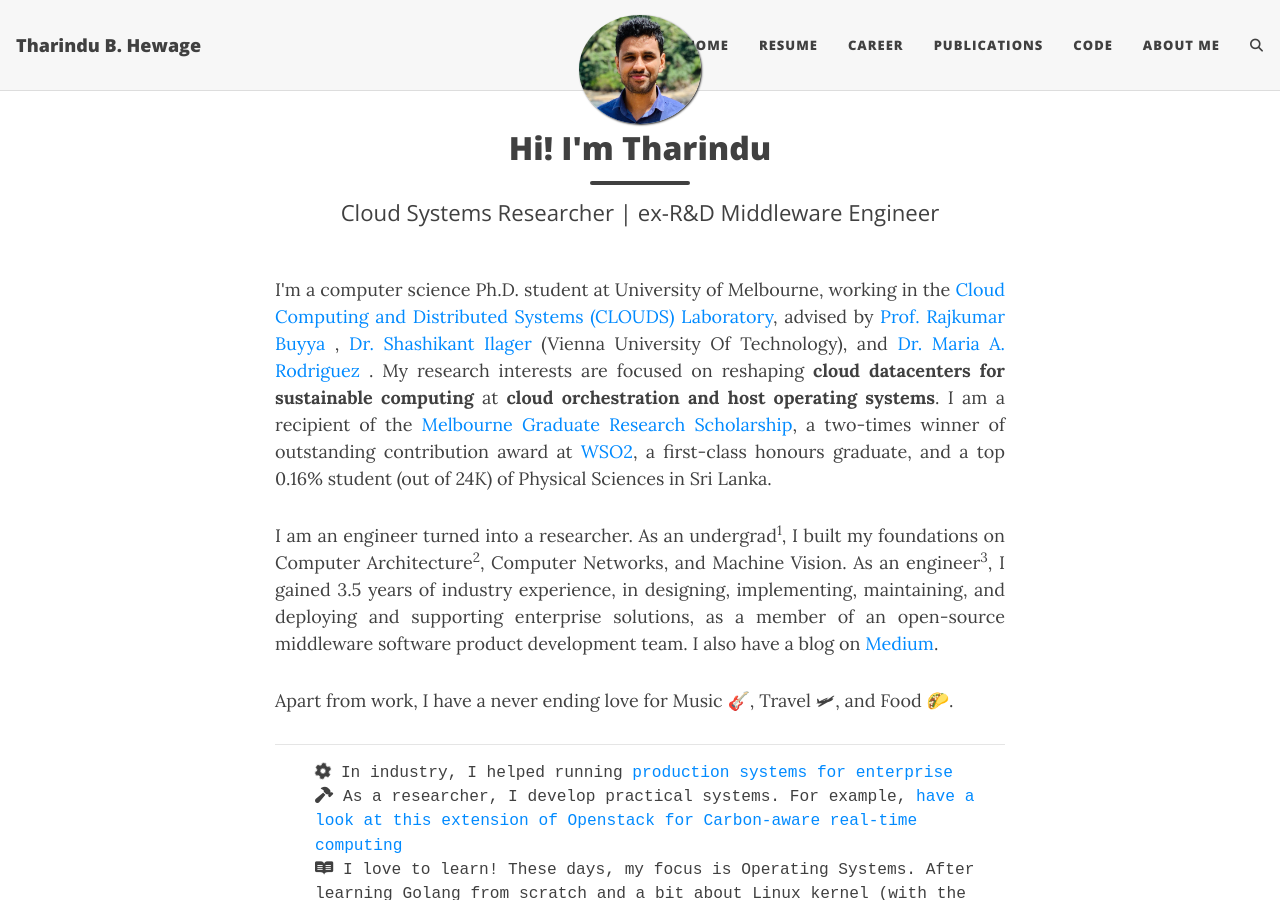
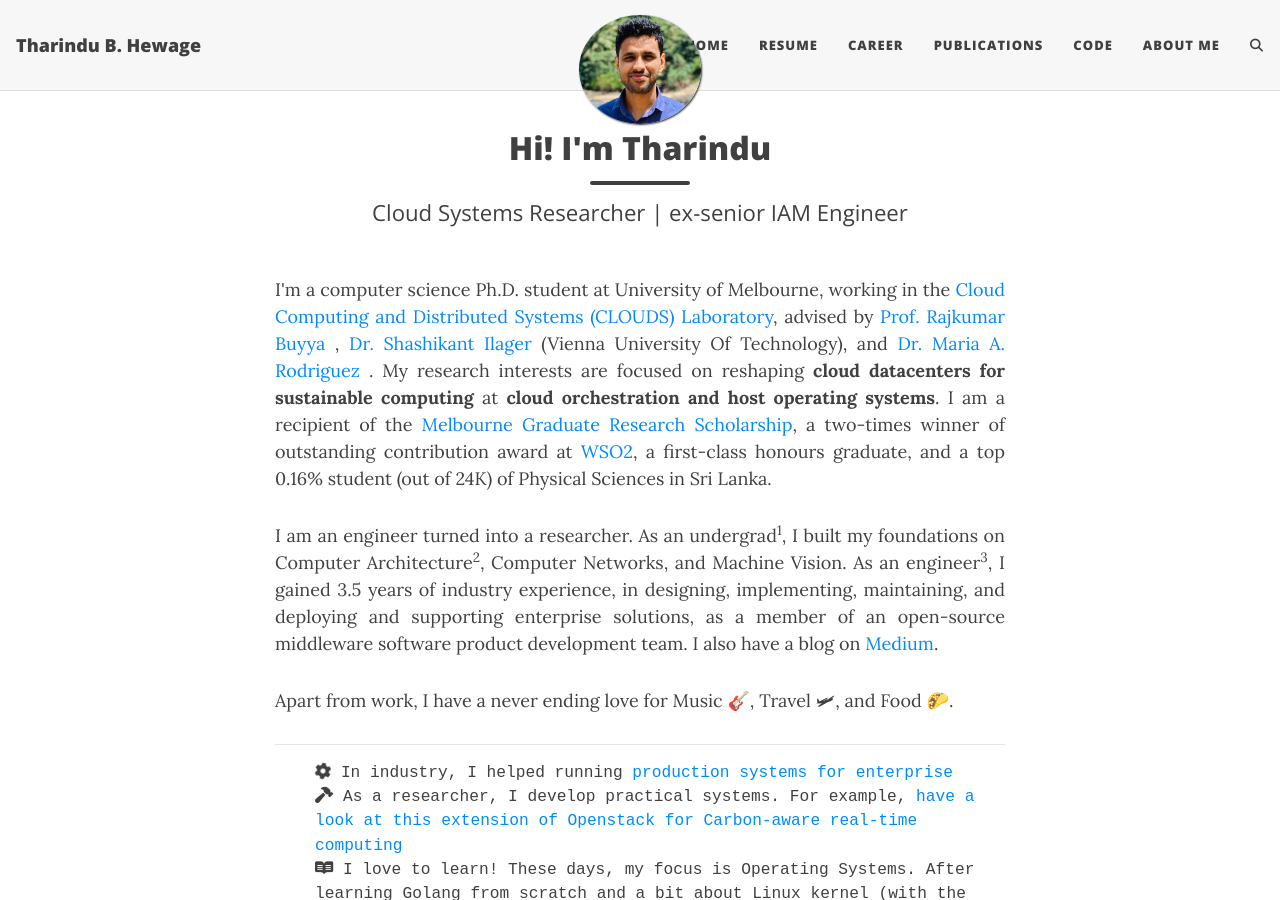
Before and after one commit to tharindu-b-hewage/tharindu-b-hewage.github.io, a Jekyll site: the page built from index.html, in a window 1280 px wide and 900 px high. Built offline with Jekyll 4.4.1, drawn with Linux system fonts in a browser that asks for light colours; nearby versions of some CDN libraries; the list of posts is cut into pages by our own code; comment, search, counter and statistics services are not loaded.

Commit message:
update title

```diff
--- a/index.html
+++ b/index.html
@@ -1,7 +1,7 @@
 ---
 layout: home
 title: Hi! I'm Tharindu
-subtitle: Cloud Systems Researcher | ex-R&D Middleware Engineer
+subtitle: Cloud Systems Researcher | ex-senior IAM Engineer
 ---
 <script src="https://kit.fontawesome.com/cc3e6f684e.js" crossorigin="anonymous"></script>
 
```
